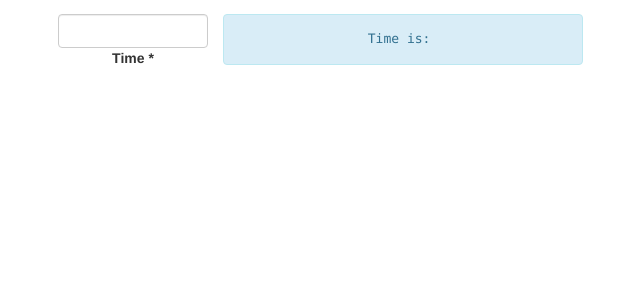
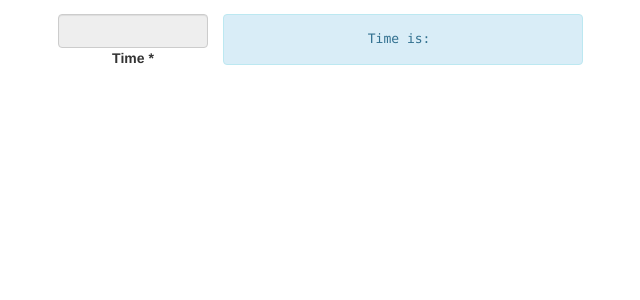
Before and after one commit to Akshita13/ngx-timepicker, an Angular app: page / in a window 1280 px wide. Shown: the top 300 px of the page, without its empty margins (327-967 px from the left). Built offline with nearby package versions, Linux system fonts and the light colour scheme.

Commit message:
2 files modified

```diff
--- a/src/app/app.component.html
+++ b/src/app/app.component.html
@@ -81,7 +81,8 @@
 
 <form [formGroup]="form">
  <div class="form-group col-md-6 col-12 col-lg-4 col-xxl-3">
-      <input type="text" class="form-control" id="time" container="body"[popover]="popTemplate" placement="bottom"
+      <input type="text" class="form-control" id="time" container="body"
+      readonly [popover]="popTemplate" placement="bottom"
         [popoverContext]="{ctrl:form.controls.dueTime}" [outsideClick]="true"
         formControlName="dueTime" [value]="form.value.dueTime | ngbTimePicker" preventText />
       <!-- Start -->
--- a/src/app/ngb-time-picker.pipe.ts
+++ b/src/app/ngb-time-picker.pipe.ts
@@ -16,7 +16,7 @@ export class NgbTimePickerPipe implements PipeTransform {
      */
 
     public transform(value: string): string | null {
-      debugger
+
         if (!value) {
 
             return null;
```
